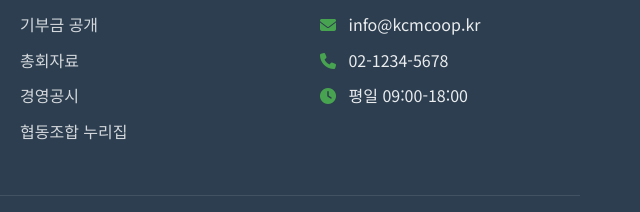
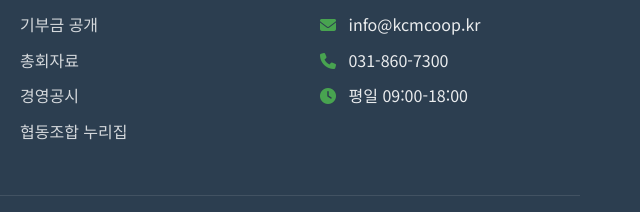
Before and after one commit to heunglae/kcm-coop-website, a website: page write.html in a window 1280 px wide. Shown: the part 2719-2931 px from the top of the page, 640-1280 px from the left. Drawn offline with Linux system fonts and the light colour scheme.

Commit message:
Update write.html
Signed-off-by: heunglae <78581010+heunglae@users.noreply.github.com>

```diff
--- a/write.html
+++ b/write.html
@@ -164,7 +164,7 @@
                 <div class="footer-section">
                     <h4>문의</h4>
                     <p><i class="fas fa-envelope"></i> info@kcmcoop.kr</p>
-                    <p><i class="fas fa-phone"></i> 02-1234-5678</p>
+                    <p><i class="fas fa-phone"></i> 031-860-7300</p>
                     <p><i class="fas fa-clock"></i> 평일 09:00-18:00</p>
                 </div>
             </div>
```
